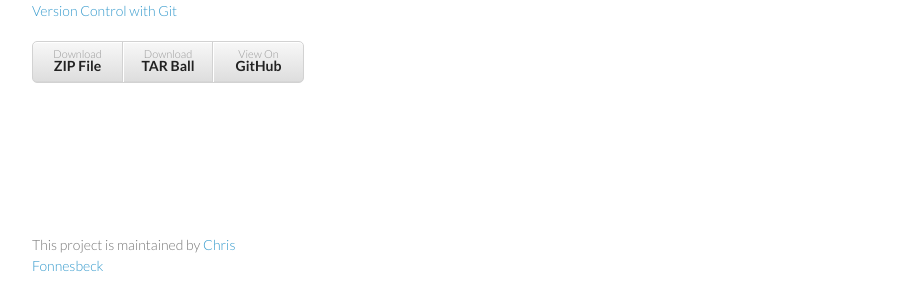
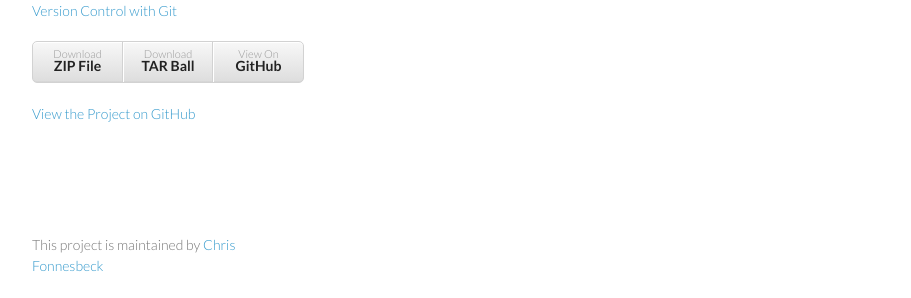
Before and after one commit to fonnesbeck/Bios8366, a Jekyll site: the page built from index.md, in a window 1280 px wide. Shown: the part 513-811 px from the top of the page, without its empty margins (178-1089 px from the left). Built offline with Jekyll 4.4.1, drawn with Linux system fonts in a browser that asks for light colours.

Commit message:
Minor fixes to layout

```diff
--- a/_layouts/default.html
+++ b/_layouts/default.html
@@ -32,14 +32,14 @@
             <br/>
             <a href='http://fonnesbeck.github.com/Bios366/git.html'>Version Control with Git</a>
 
-        <!-- <p class="view"><a href="https://github.com/fonnesbeck/Bios366">View the Project on GitHub</a></p> -->
-
         <ul>
           <li><a href="https://github.com/fonnesbeck/Bios366/zipball/master">Download <strong>ZIP File</strong></a></li>
           <li><a href="https://github.com/fonnesbeck/Bios366/tarball/master">Download <strong>TAR Ball</strong></a></li>
           <li><a href="https://github.com/fonnesbeck/Bios366">View On <strong>GitHub</strong></a></li>
         </ul>
-        <br/>
+
+        <p class="view"><a href="https://github.com/fonnesbeck/Bios366">View the Project on GitHub</a></p>
+
       </header>
       <section>
         {{ content }}
```
